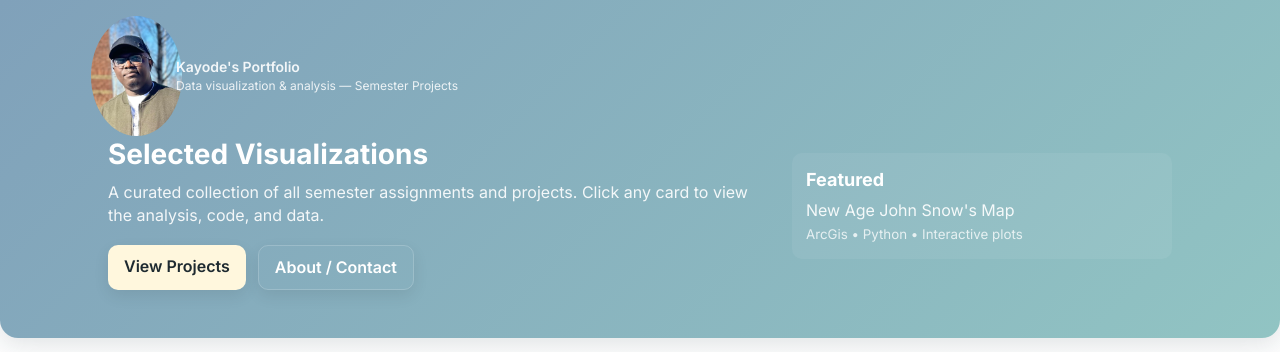
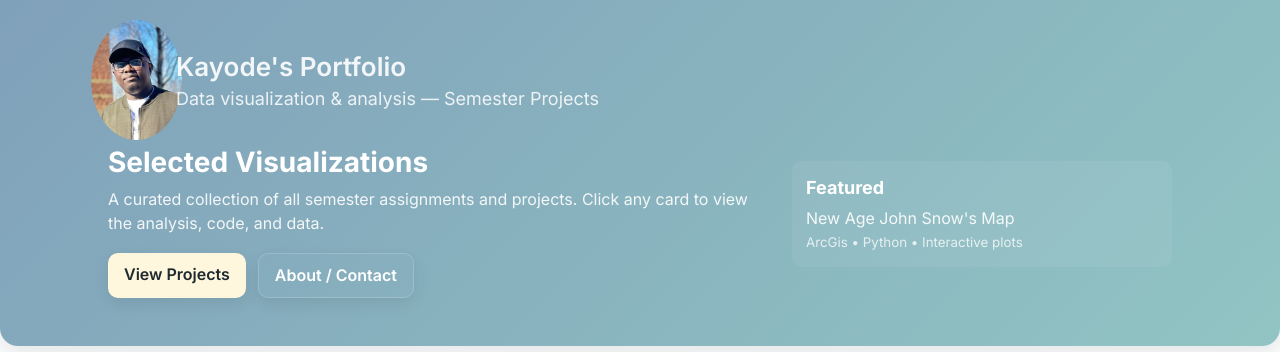
Before and after one commit to kayodeolusanya/Visualization-Portfolio, a plain HTML site: page index.html in a window 1280 px wide. Shown: the top 352 px of the page. Drawn offline with Linux system fonts and the light colour scheme.

Commit message:
Update portfolio text styles and sizes

```diff
--- a/index.html
+++ b/index.html
@@ -140,8 +140,8 @@
             <img src="assets/images/me.jpeg" alt="My Profile" class="logo-img">
         </div>
         <div>
-          <div style="font-weight:600; font-size:14px; opacity:0.9">Kayode's Portfolio</div>
-          <div style="opacity:0.85; font-size:12px">Data visualization & analysis — Semester Projects</div>
+          <div style="font-weight:600; font-size:26px; opacity:0.9">Kayode's Portfolio</div>
+          <div style="opacity:0.85; font-size:18px">Data visualization & analysis — Semester Projects</div>
         </div>
       </div>
 
```
